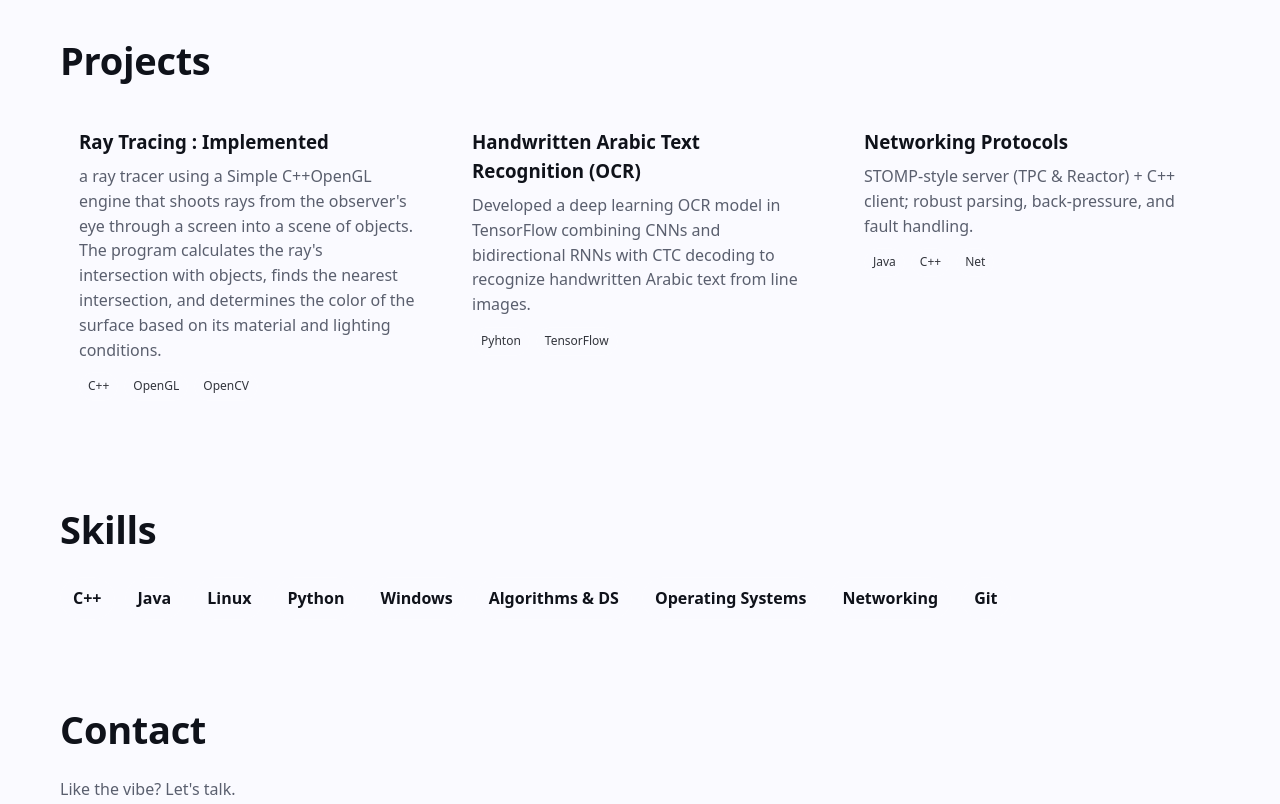
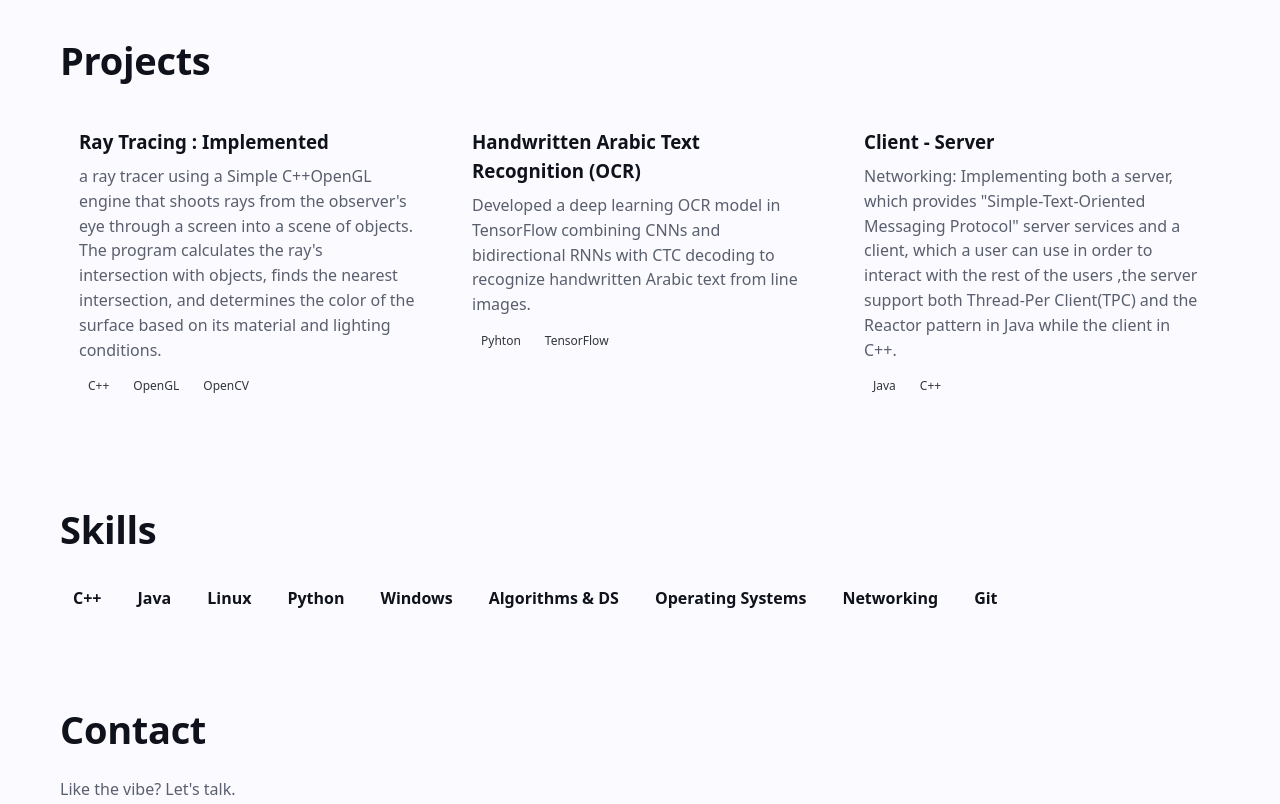
Before and after one commit to Abedtah/portfolio, a plain HTML site: page index.html in a window 1280 px wide. Shown: the part 1440-2244 px from the top of the page. Drawn offline with Linux system fonts and the light colour scheme.

Commit message:
Update index.html

```diff
--- a/index.html
+++ b/index.html
@@ -215,9 +215,11 @@
           <span class="badge">Pyhton</span><span class="badge">TensorFlow </span>
         </article>
         <article class="card tilt">
-          <h3>Networking Protocols</h3>
-          <p>STOMP‑style server (TPC & Reactor) + C++ client; robust parsing, back‑pressure, and fault handling.</p>
-          <span class="badge">Java</span><span class="badge">C++</span><span class="badge">Net</span>
+          <h3>Client - Server </h3>
+          <p>Networking: Implementing both a server, which provides "Simple-Text-Oriented Messaging Protocol" server services and a client,
+           which a user can use in order to interact with the rest of the users
+          ,the server support both Thread-Per Client(TPC) and the Reactor pattern in Java while the client in C++.</p>
+          <span class="badge">Java</span><span class="badge">C++</span>
         </article>
       </div>
     </section>
```
